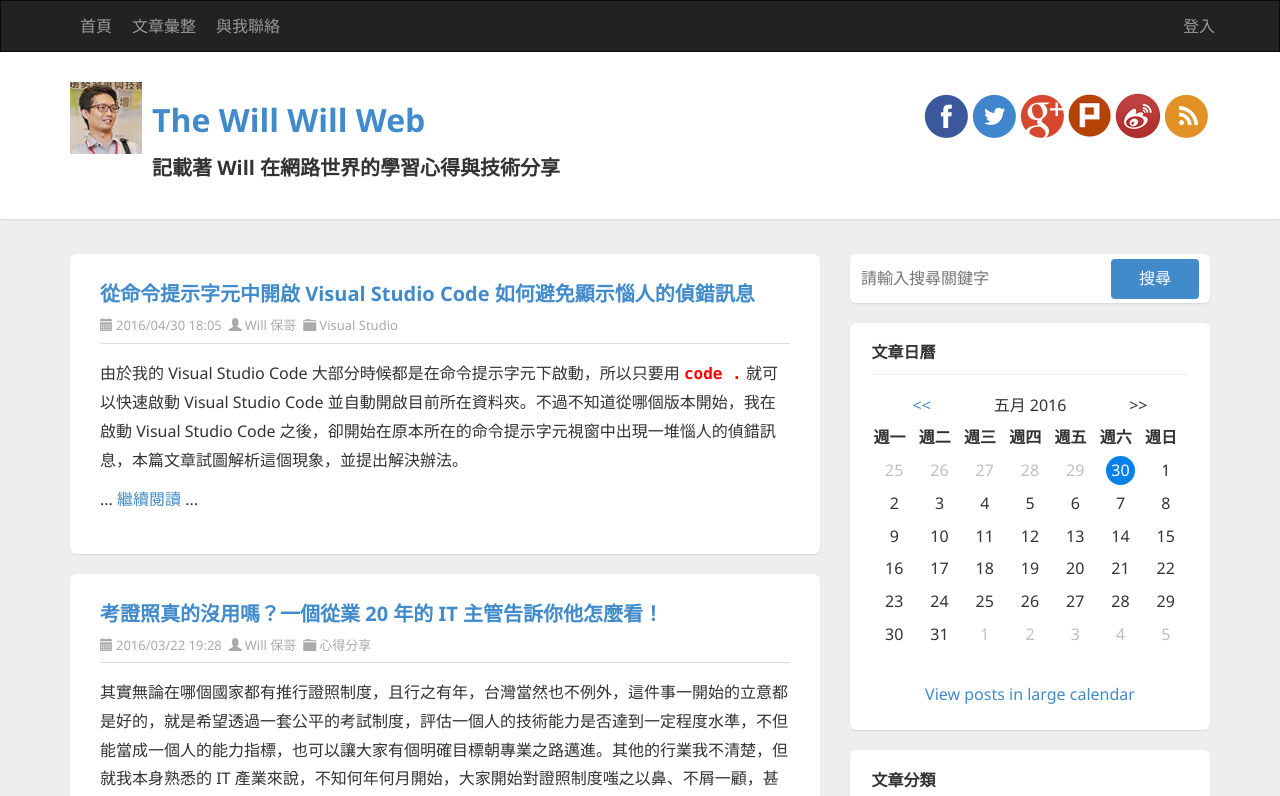
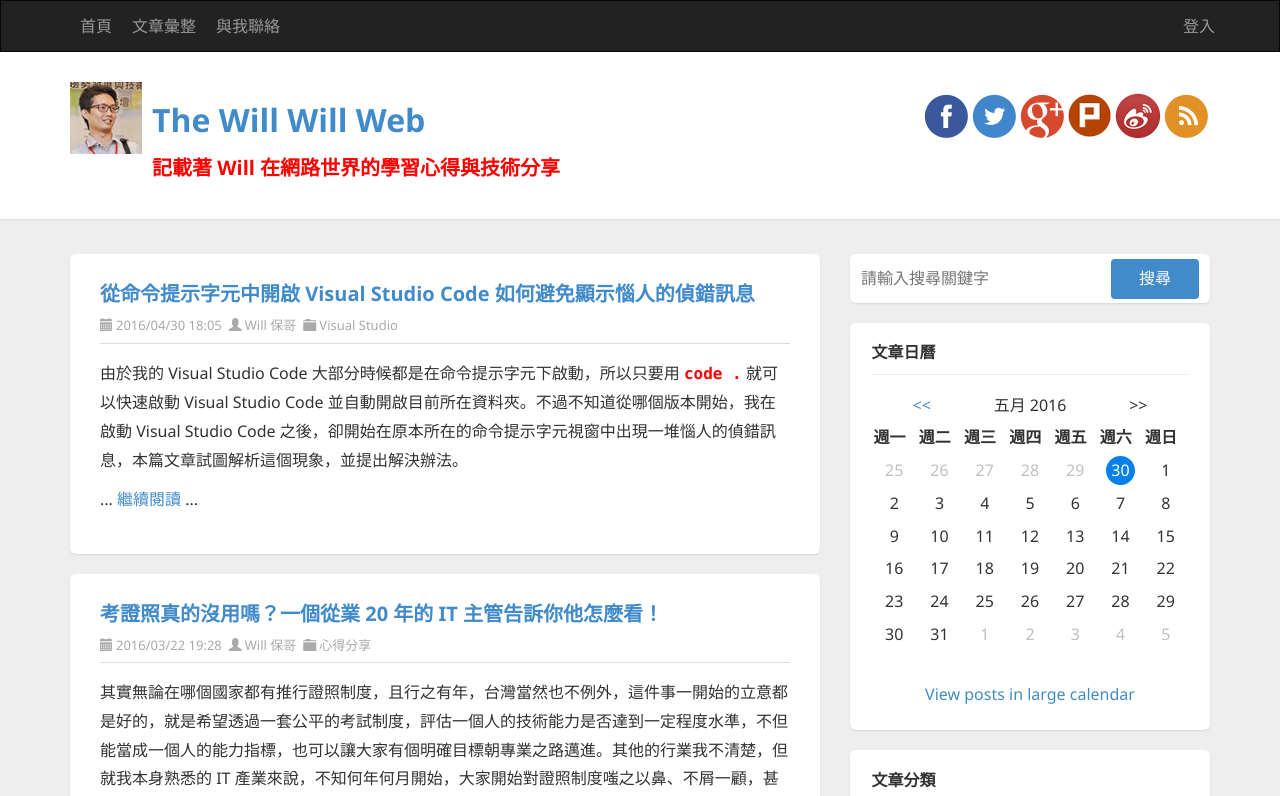
Before and after one commit to doggy8088/demo0204, an Angular app: page / in a window 1280 px wide. Shown: the top 796 px of the page. Built offline with nearby package versions, Linux system fonts and the light colour scheme.

Commit message:
示範元件內的 CSS 樣式影響範圍只到元件本身為止

```diff
--- a/src/app/app.component.css
+++ b/src/app/app.component.css
@@ -0,0 +1,3 @@
+.highlight {
+  color: blue;
+}
--- a/src/app/header/header.component.css
+++ b/src/app/header/header.component.css
@@ -0,0 +1,3 @@
+.highlight {
+  color: red;
+}
--- a/src/app/header/header.component.html
+++ b/src/app/header/header.component.html
@@ -29,7 +29,7 @@
 
       <div class="pull-left">
         <h1><a href="http://blog.miniasp.com/">The Will Will Web</a></h1>
-        <h3>記載著 Will 在網路世界的學習心得與技術分享</h3>
+        <h3 class="highlight">記載著 Will 在網路世界的學習心得與技術分享</h3>
       </div>
 
       <div id="social-icons" class="pull-right social-icon">
```
